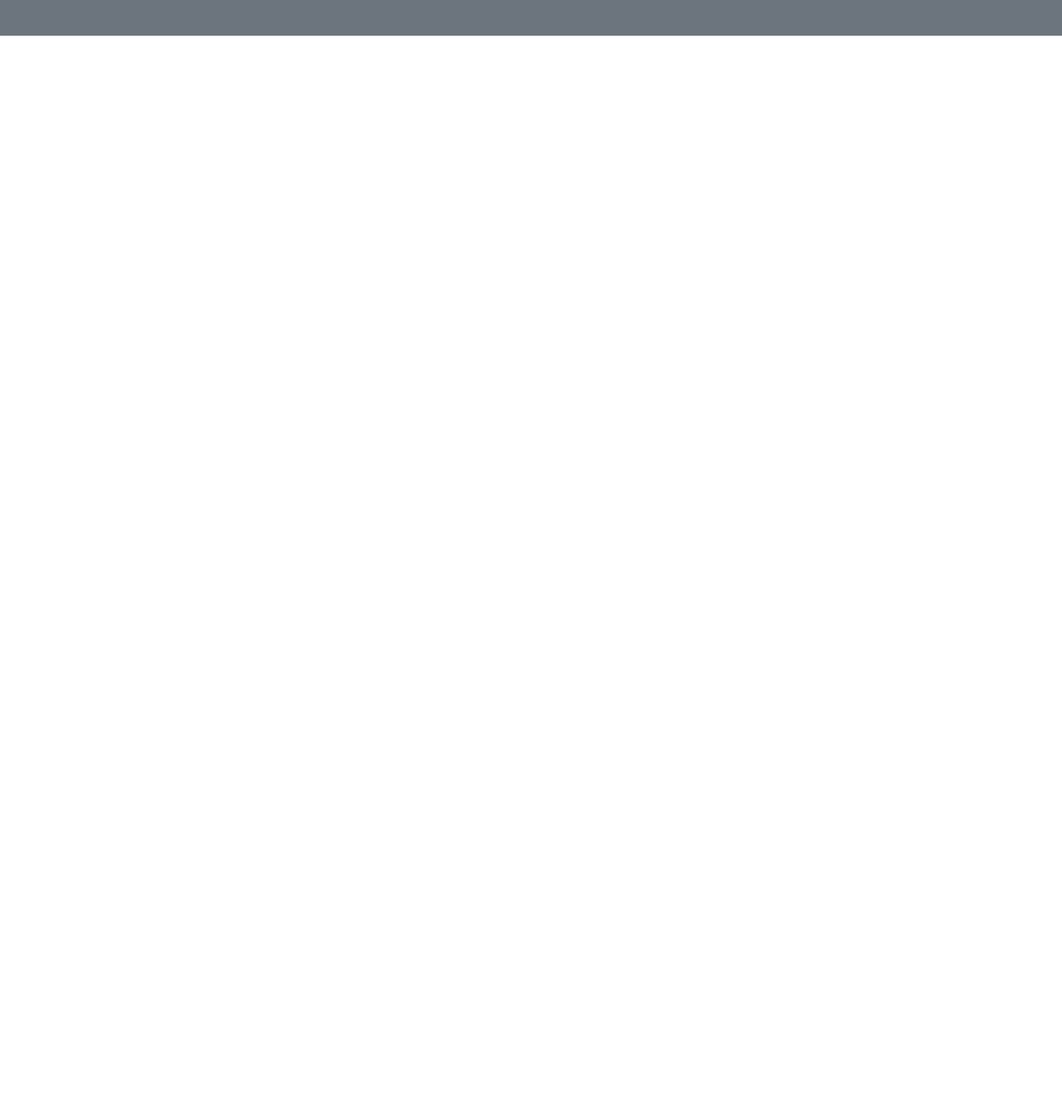
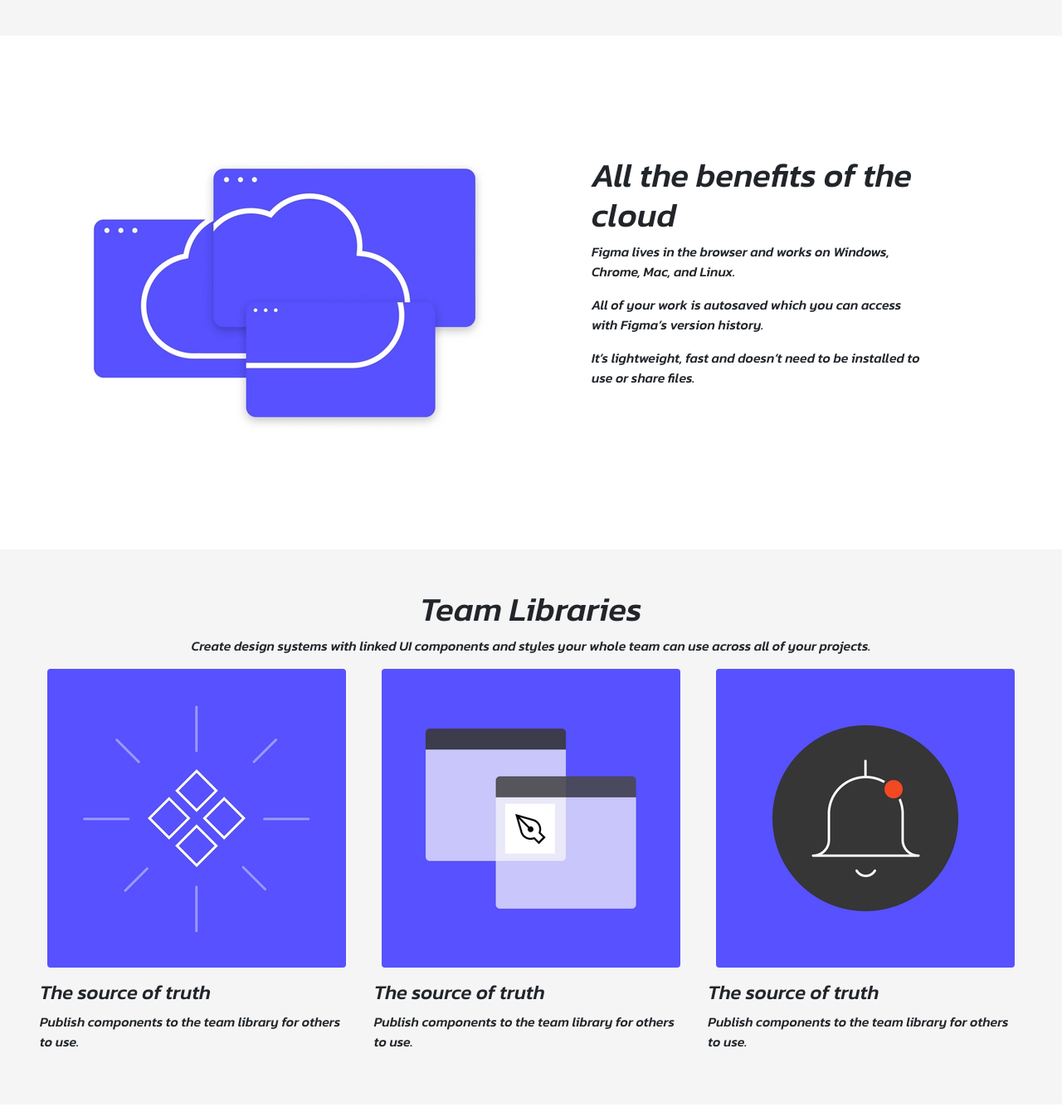
Before and after one commit to Ikram-Akbar/Figma_clone, a plain HTML site: page index.html in a window 1280 px wide. Shown: the part 1466-2800 px from the top of the page at 83% size. Before the commit the page ends 1557 px from the top, so only its background shows below. Drawn offline with nearby package versions, Linux system fonts and the light colour scheme.

Commit message:
cloud and team section added

```diff
--- a/index.html
+++ b/index.html
@@ -19,7 +19,7 @@
     <title>Hello, world!</title>
 </head>
 
-<body>
+<body id="body">
     <!-- Start  Header part-->
     <nav class="navbar navbar-expand-lg navbar-light bg-light fw-bold p-3">
         <div class="container-fluid ">
@@ -73,30 +73,32 @@
     <!-- Hero Section End  -->
     <!-- ----------------------------------------- -->
     <!-- Service section start -->
-    <div class="container-fluid bg-secondary p-5 my-5 ">
-        <div class="Header-text text-center text-light p-3 m-3">
+    <div id="service">
+        <div class="container-fluid  p-5 my-5 ">
+            <div class="Header-text text-center p-3 m-3">
                 <h2>Collaborative by design</h2>
                 <p>Easily share the current state of designs for critiques, collaboration, feedback, or buy-in.</p>
             </div>
             <div class="row">
                 <div class="col-md-4">
-                <img src="/Resources/Blog_01.png" alt="">
-                <div class="text-light mt-3 ">
+                    <img class="rounded mx-auto d-block" src="/Resources/Blog_01.png" alt="">
+                    <div class=" mt-3 ">
                         <p class="fs-4">Always the latest version</p>
                         <p class="fs-6">Be confident everyone is always looking at the most up-to-date design.</p>
                     </div>
                 </div>
                 <div class="col-md-4">
-                <img src="/Resources/Blog_02.png" alt="">
-                <div class="text-light mt-3 ">
+                    <img class="rounded mx-auto d-block" src="/Resources/Blog_02.png" alt="">
+                    <div class=" mt-3 ">
                         <p class="fs-4">Multiplayer editing</p>
-                    <p class="fs-6">Allow multiple people to view and edit the file at the same time or asynchronously.
+                        <p class="fs-6">Allow multiple people to view and edit the file at the same time or
+                            asynchronously.
                         </p>
                     </div>
                 </div>
                 <div class="col-md-4">
-                <img src="/Resources/Blog_03.png" alt="">
-                <div class="text-light mt-3 ">
+                    <img class="rounded mx-auto d-block" src="/Resources/Blog_03.png" alt="">
+                    <div class=" mt-3 ">
                         <p class="fs-4">Contextual feedback</p>
                         <p class="fs-6">Leave and receive feedback directly on designs and prototypes via comments.</p>
                     </div>
@@ -107,6 +109,64 @@
 
             </div>
         </div>
+    </div>
+    <!-- Service section End -->
+    <!-- ----------------------------------------- -->
+    <!-- Cloud Section start -->
+    <div id="cloud">
+        <div class="container">
+            <div class="row">
+                <div class="col">
+                    <img src="./Resources/CloudImg.png" alt="">
+                </div>
+                <div class="col p-5 m-5">
+                    <h1>All the benefits of the cloud</h1>
+                    <p>Figma lives in the browser and works on Windows, Chrome, Mac, and Linux.</p>
+                    <p>All of your work is autosaved which you can access with Figma’s version history.</p>
+                    <p>It’s lightweight, fast and doesn’t need to be installed to use or share files.</p>
+                </div>
+            </div>
+        </div>
+    </div>
+    <!-- Cloud Section end -->
+    <!-- ----------------------------------------- -->
+    <!-- Team Libraries start -->
+    <div id="libraries">
+        <div class="container-fluid p-5 my-5">
+            <div class="text-center ">
+                <h1 class="fs-1 ">Team Libraries</h1>
+                <p>Create design systems with linked UI components and styles your whole team can use across all of your
+                    projects.</p>
+            </div>
+            <div class="row">
+                <div class="col-md-4">
+                    <img class="rounded mx-auto d-block" src="./Resources/Team_01.png" alt="">
+                    <div class=" mt-3 ">
+                        <h3 class="fs-4">The source of truth</h3>
+                        <p class="fs-6">Publish components to the team library for others to use.</p>
+                    </div>
+                </div>
+                <div class="col-md-4">
+                    <img class="rounded mx-auto d-block" src="./Resources/Team_02.png" alt="">
+                    <div class=" mt-3 ">
+                        <h3 class="fs-4">The source of truth</h3>
+                        <p class="fs-6">Publish components to the team library for others to use.</p>
+                    </div>
+                </div>
+                <div class="col-md-4">
+                    <img class="rounded mx-auto d-block" src="./Resources/Team_03.png" alt="">
+                    <div class=" mt-3 ">
+                        <h3 class="fs-4">The source of truth</h3>
+                        <p class="fs-6">Publish components to the team library for others to use.</p>
+                    </div>
+                </div>
+            </div>
+        </div>
+    </div>
+    <!-- Team Libraries end -->
+    <!-- ----------------------------------------- -->
+
+
     </div>
     </div>
 
--- a/style/style.css
+++ b/style/style.css
@@ -1,3 +1,10 @@
-*{
-    font-family: 'Kanit', sans-serif;
-};
+#body {
+  font-family: "Kanit", sans-serif;
+}
+
+#service {
+  background: #f5f5f5; ;
+}
+#libraries{
+    background: #f5f5f5;
+}
```
Also changed, not shown: Resources/CloudImg.png (added), Resources/Team_01.png (added), Resources/Team_02.png (added), Resources/Team_03.png (added). Lines whose indentation alone changed are shown as unchanged.
